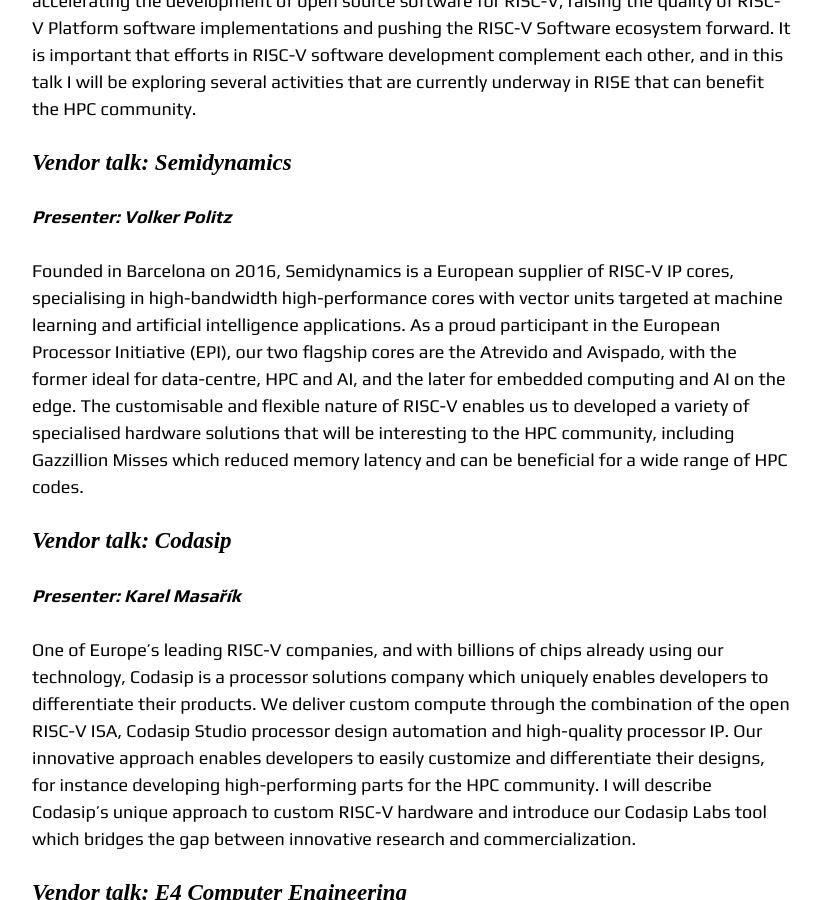
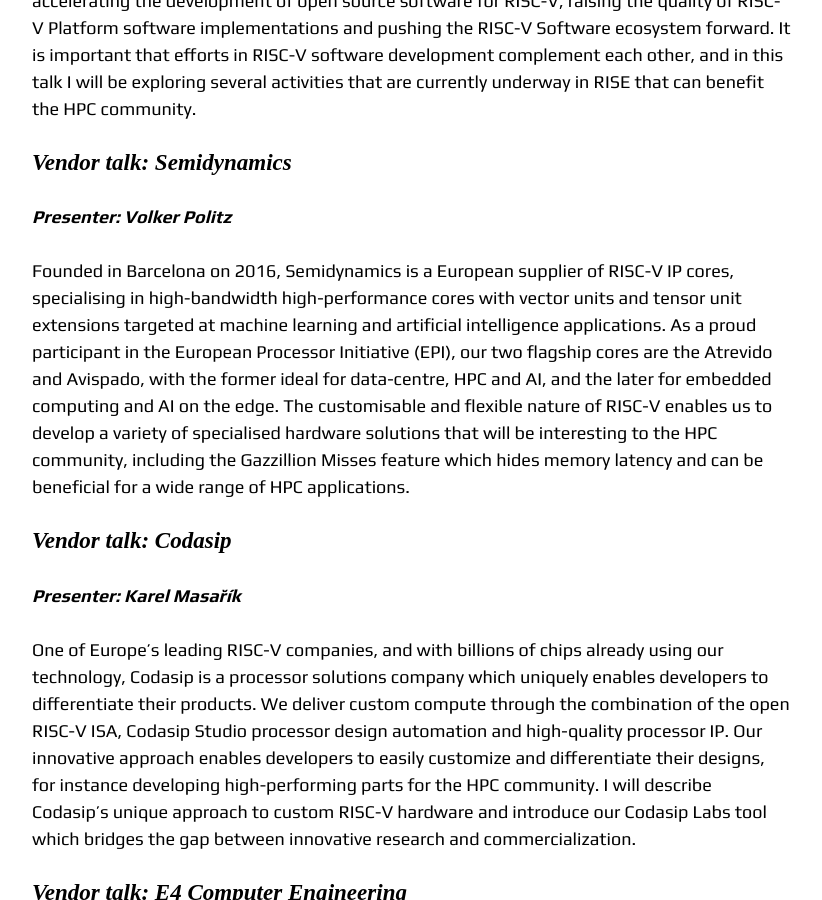
Before and after one commit to RISCVtestbed/riscvtestbed.github.io, a Jekyll site: the page built from _community/isc24-workshop.md, in a window 1280 px wide and 900 px high, scrolled down 4905 px. Shown: the whole window, without its empty margins (343-1165 px from the left). Built offline with Jekyll 4.4.1, drawn with Linux system fonts in a browser that asks for light colours; nearby versions of some CDN libraries.

Commit message:
Update isc24-workshop.md

```diff
--- a/_community/isc24-workshop.md
+++ b/_community/isc24-workshop.md
@@ -80,7 +80,7 @@
 
 **_Presenter: Volker Politz_**
 
-Founded in Barcelona on 2016, Semidynamics is a European supplier of RISC-V IP cores, specialising in high-bandwidth high-performance cores with vector units targeted at machine learning and artificial intelligence applications. As a proud participant in the European Processor Initiative (EPI), our two flagship cores are the Atrevido and Avispado, with the former ideal for data-centre, HPC and AI, and the later for embedded computing and AI on the edge. The customisable and flexible nature of RISC-V enables us to developed a variety of specialised hardware solutions that will be interesting to the HPC community, including Gazzillion Misses which reduced memory latency and can be beneficial for a wide range of HPC codes.
+Founded in Barcelona on 2016, Semidynamics is a European supplier of RISC-V IP cores, specialising in high-bandwidth high-performance cores with vector units and tensor unit extensions targeted at machine learning and artificial intelligence applications. As a proud participant in the European Processor Initiative (EPI), our two flagship cores are the Atrevido and Avispado, with the former ideal for data-centre, HPC and AI, and the later for embedded computing and AI on the edge. The customisable and flexible nature of RISC-V enables us to develop a variety of specialised hardware solutions that will be interesting to the HPC community, including the Gazzillion Misses feature which hides memory latency and can be beneficial for a wide range of HPC applications.
 
 ### Vendor talk: Codasip
 
```
